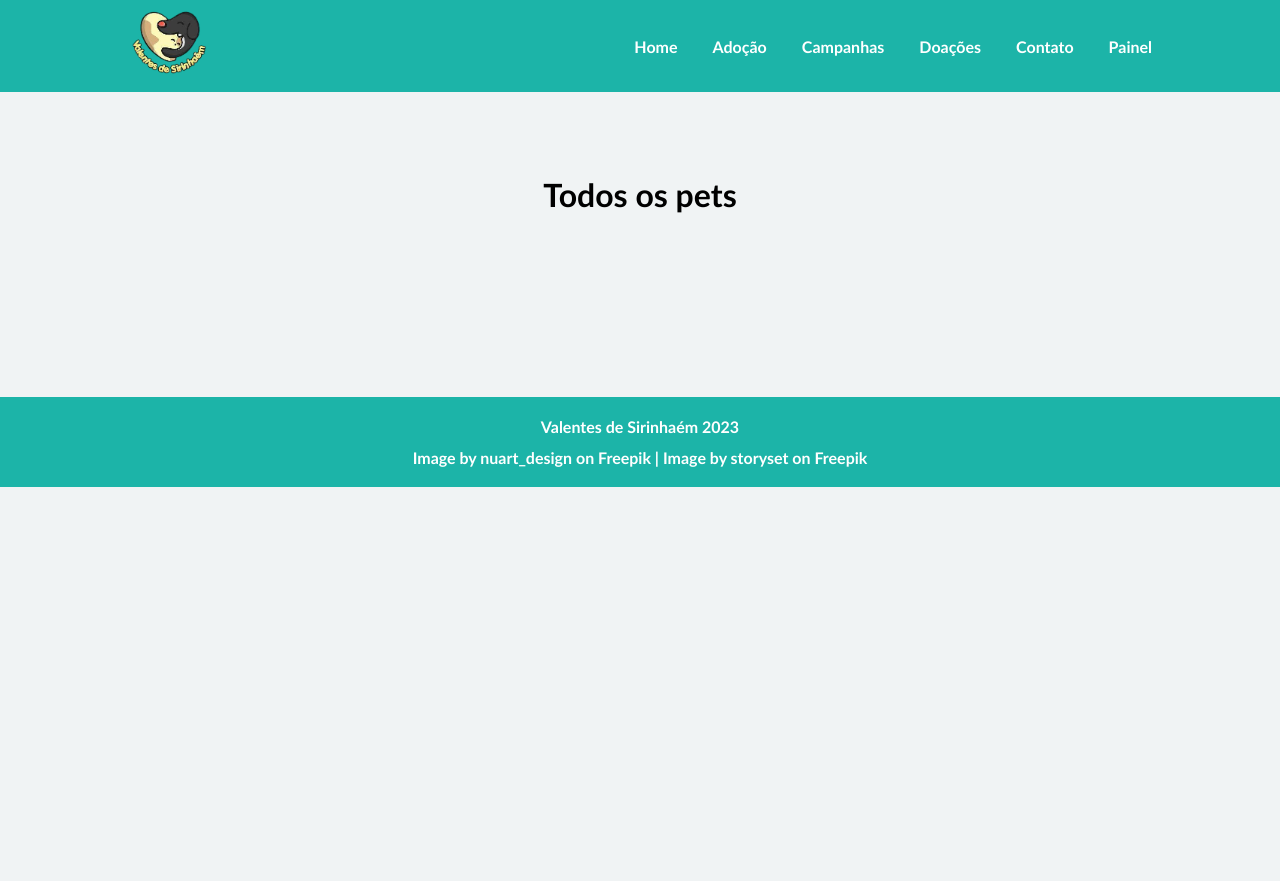
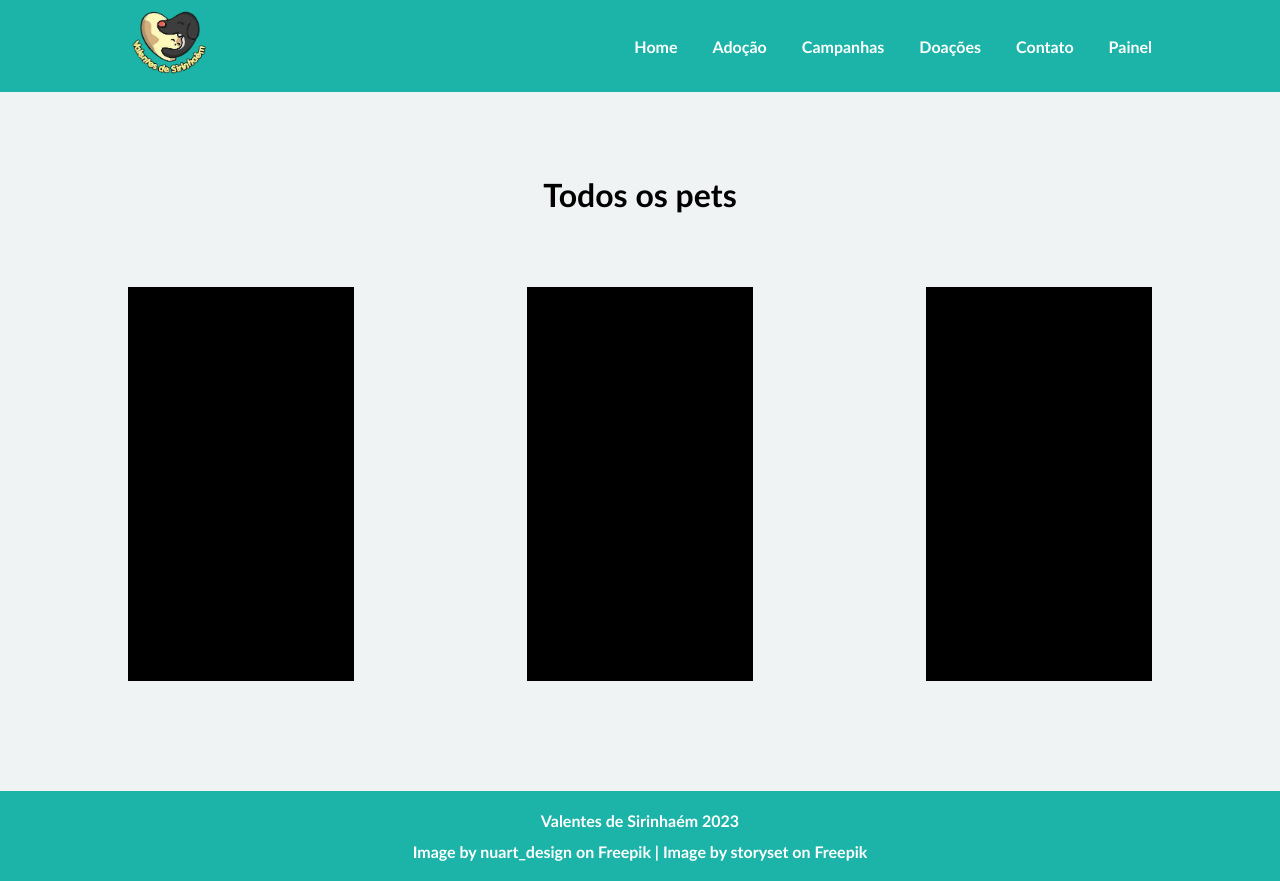
Before and after one commit to Julio-Norberto/Valentes-de-sirinhaem, a React (Vite) app: page /pets-edition in a window 1280 px wide. Before the commit the page ends 800 px from the top, so only its background shows below. Built offline with nearby package versions, Linux system fonts and the light colour scheme.

Commit message:
style: update estructure pet card

```diff
--- a/src/pages/PetsEdition/index.tsx
+++ b/src/pages/PetsEdition/index.tsx
@@ -11,6 +11,12 @@ export const PetsEdition: React.FunctionComponent = () => {
 
       <section className='content'>
         <h1>Todos os pets</h1>
+
+        <div className='pets-content'>
+          <div className='pets'></div>
+          <div className='pets'></div>
+          <div className='pets'></div>
+        </div>
       </section>
       <Footer />
     </div>
--- a/src/pages/PetsEdition/petsEdition.css
+++ b/src/pages/PetsEdition/petsEdition.css
@@ -1,7 +1,8 @@
 .container {
-	height: 100vh;
+	min-height: 100vh;
 	display: flex;
 	flex-direction: column;
+	justify-content: space-between;
 }
 
 .container > header {
@@ -11,6 +12,7 @@
 .content {
 	width: 80%;
 	margin: 10px auto;
+	flex: 1 0 auto;
 }
 
 .content > h1 {
@@ -22,7 +24,19 @@
 	padding: 74px 0 72px 0;
 }
 
-.container footer-container {
-	position: fixed;
-  bottom: 0;
+.pets-content {
+	display: grid;
+	grid-template-columns: repeat(auto-fit, minmax(14.125rem, auto));
+	justify-content: space-between;
+	justify-items: center;
+
+	column-gap: 52px;
+	row-gap: 40px;
 }
+
+.pets {
+	height: 394px;
+	min-width: 100%;
+	margin: 0;
+	background-color: black;
+}
```
